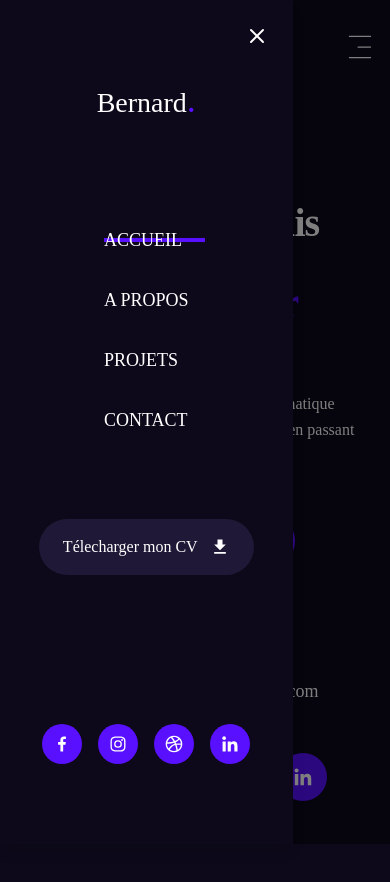
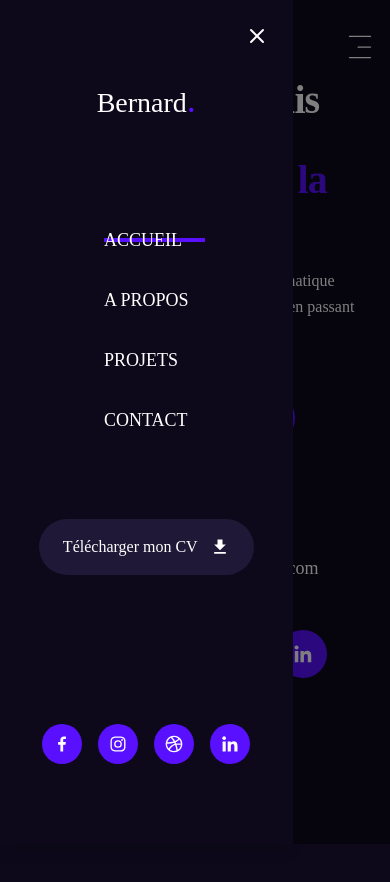
Before and after one commit to DeKingoye/Bernard-MOUANDZA-Portfolio, a Next.js app: page / in a window 390 px wide. Both pictures are taken after a click on the button 360 px from the left and 46 px from the top of the page. Shown: the top 882 px of the page. After the commit the page ends 844 px from the top, so only its background shows below. Built offline with nearby package versions, Linux system fonts and the light colour scheme; a web font is replaced by a local one.

Commit message:
fix-bug-header

```diff
--- a/app/about/page.jsx
+++ b/app/about/page.jsx
@@ -18,7 +18,8 @@ const About = () => {
         initial={{opacity:0}}
          animate={{opacity:1, transition:{delay:2.4, duration:0.4, ease: "easeIn"},
          }}
-         className='h-screen flex items-center'
+        //  className='h-screen flex items-center'
+         className='flex items-center md:min-h-screen py-0 xl:py-0'
         >
           <div className='container mx-auto px-0'>
             <div className='flex flex-col xl:flex-row items-center gap-24 w-full h-[680px]'>
--- a/app/contact/page.jsx
+++ b/app/contact/page.jsx
@@ -15,7 +15,7 @@ const Contact = () => {
         initial={{opacity:0}}
          animate={{opacity:1, transition:{delay:2.4, duration:0.4, ease: "easeIn"},
          }}
-         className='h-screen flex items-center py-24 xl:py-0'
+        className='h-screen flex items-center py-0 xl:py-0'
         >
           <div className="container mx-auto w-full h-full flex flex-col items-center xl:justify-center xl:overflow-hidden scrollbar scrollbar-thumb-accent scrollbar-track-accent/5 overflow-y-scroll xl:overflow-y-visible">
             <div className='w-full'>
--- a/app/page.tsx
+++ b/app/page.tsx
@@ -17,7 +17,8 @@ const Home = () => {
      initial={{opacity:0}}
      animate={{opacity:1, transition:{delay:2.4, duration:0.4, ease: "easeIn"},
      }}
-     className='h-screen flex items-center'
+    //  className='h-screen flex items-center'
+    className='flex items-center md:min-h-screen py-0 xl:py-0'
     >
       {/* pattern */}
       <Pattern />
@@ -25,7 +26,7 @@ const Home = () => {
         {/* text */}
         <div className='w-full xl:w-[550px] flex flex-col items-center xl:items-start text-center xl:text-left '>
           <h1 className='h1 flex-1 mb-[28px]'>Bonjour, je suis Bernard<br/>
-          <TypeAnimation sequence={['Expert en transformation Digitale', 2000, 'Développeur Fullstack', 2000]} wrapper='span' speed={40} className='text-accent' repeat={Infinity} cursor={false}/>
+          <TypeAnimation sequence={['Expert en transformation Digitale', 2000, 'Passionné par la data', 2000]} wrapper='span' speed={40} className='text-accent' repeat={Infinity} cursor={false}/>
           </h1>
           <p className='max-w-[500px] mb-[44px]'> je m'occupe de toute la chaine informatique depuis la création jusq'au déploiement, en passant par les tests</p>
           <button className='btn btn-lg btn-accent mb-16'>
--- a/components/Header.jsx
+++ b/components/Header.jsx
@@ -25,14 +25,23 @@ const Header = () => {
                             <SheetDescription className='sr-only'>Navigation menu</SheetDescription>
                         </SheetHeader>
                         <NavLinks containerStyles="flex flex-col gap-8 max-w-[100px]"/>
-                        <div>
+                        {/* <div>
                             <button className='btn btn-lg btn-tertiary mb-16'>
                                 <div className='flex items-center gap-3'>
                                     <span>Télecharger mon CV</span>
                                     <MdFileDownload className="text-xl"/>
                                 </div>
                             </button>
-                        </div>
+                        </div> */}
+                        {/* Lien de téléchargement stylé comme un bouton */}
+                        <a
+                        href="/api/cv"
+                        className="btn btn-lg btn-tertiary mb-16 inline-flex items-center gap-3"
+                        aria-label="Télécharger mon CV (PDF)"
+                        >
+                        <span>Télécharger mon CV</span>
+                        <MdFileDownload className="text-xl" />
+                        </a>
                         <Socials containerStyles="flex gap-4" iconStyles="bg-accent text-white hover:bg-accent-hover transition w-[40px] h-[40px] text-[20px] flex items-center justify-center rounded-full cursor-pointer"/>
                     </SheetContent>
                 </Sheet>
```
